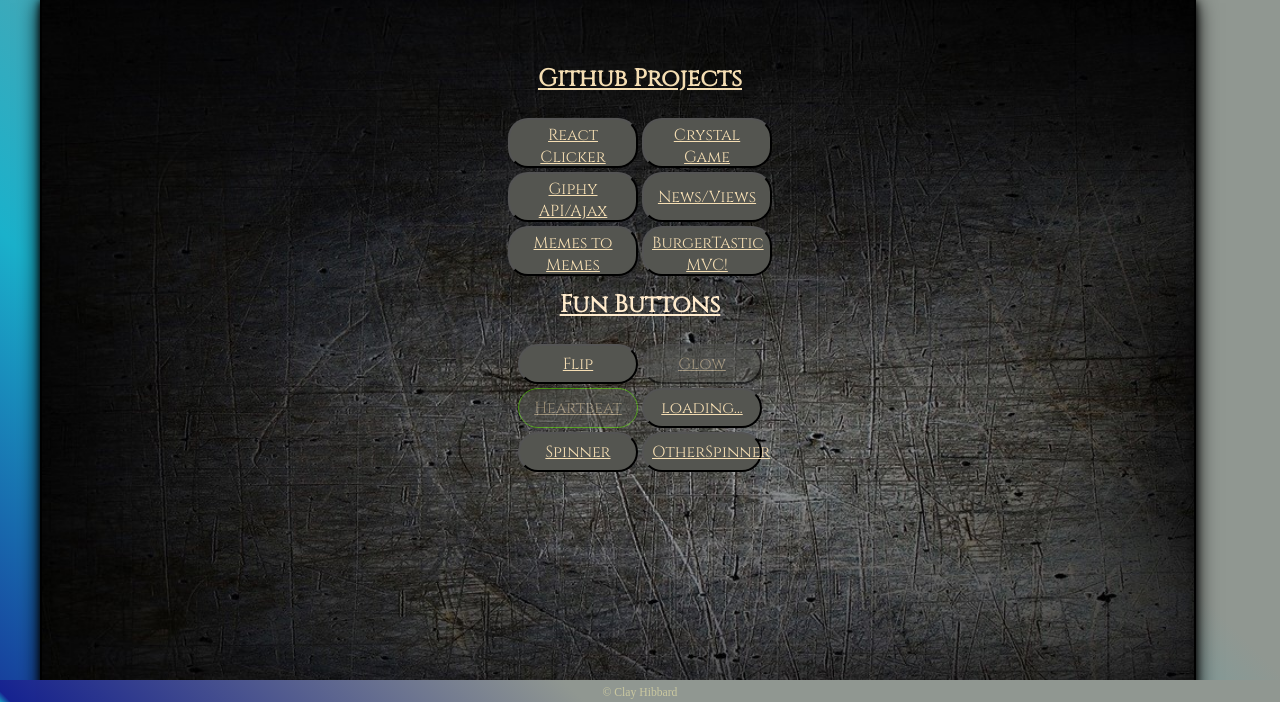
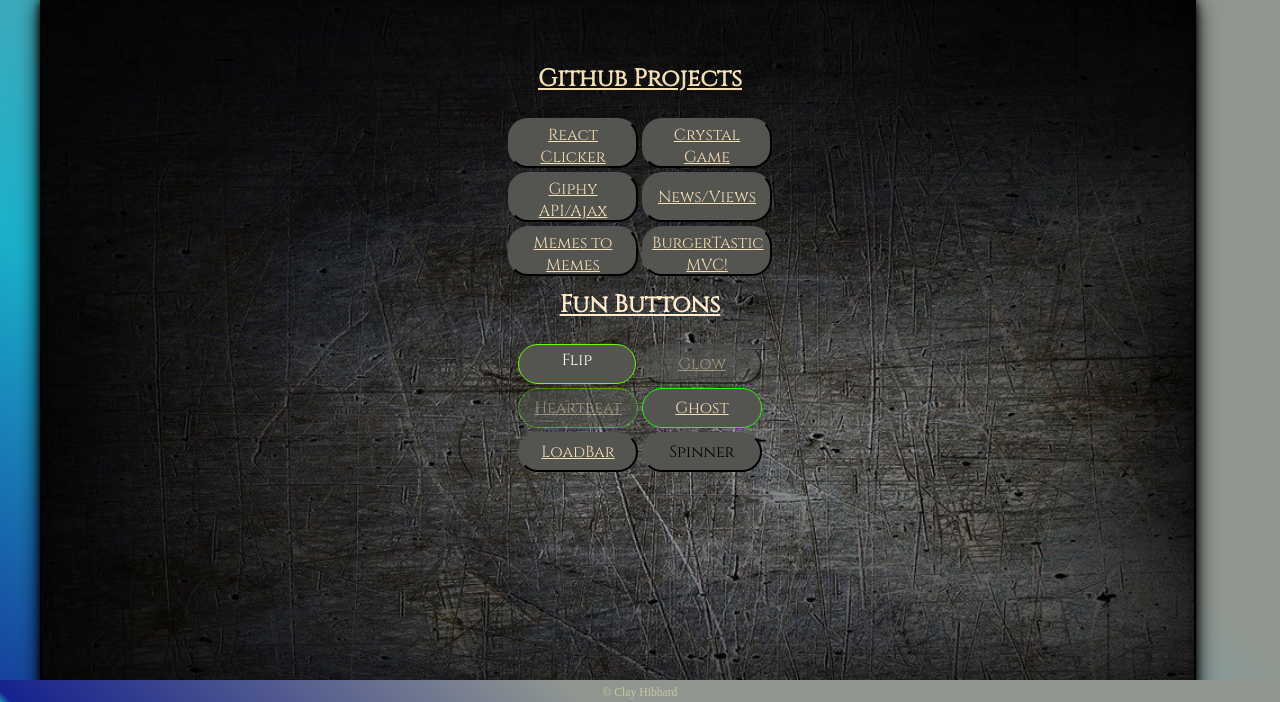
Before and after one commit to Hibbarcd/professionalRepo, a plain HTML site: page buttonsPage.html in a window 1280 px wide. Shown: the part 96-798 px from the top of the page. Drawn offline with Linux system fonts and the light colour scheme.

Commit message:
buttons page push

```diff
--- a/assets/css/buttonBonanza.css
+++ b/assets/css/buttonBonanza.css
@@ -1,3 +1,5 @@
+@import "bourbon";
+
 body, html {
 	margin: auto;
 	overflow: scroll;
@@ -91,6 +93,47 @@
 .button:hover {
 	border:2px solid red;
 }
+/*=============== flip =====================*/
+.flip-card {
+	width: 100px;
+	height: 30px;
+	border: 1px solid #67ff02;
+	font-family: 'Cinzel', serif;
+	font-size: 1em;
+	color: white;
+	border-radius:20px;
+	padding: 4px 8px;
+	position:relative;
+	background-color: #545550;
+	perspective: 1000px;
+}
+.flip-card-inner {
+	position: relative;
+	width: 100%;
+	height: 100%;
+	text-align: center;
+	transition: transform 0.8s;
+	transform-style: preserve-3d;
+  }
+  .flip-card:hover .flip-card-inner {
+	transform: rotateY(180deg);
+  }
+  .flip-card-front, .flip-card-back {
+	width: 100%;
+	height: 100%;
+	position: absolute;
+	font-family: 'Cinzel', serif;
+	font-size: 1em;
+	color: white;
+	border-radius:20px;
+	background-color: transparent;
+	backface-visibility: hidden;
+  }
+  .flip-card-back {
+	color: red;
+	font-weight: bold;
+	transform: rotateY(180deg);
+  }
 /*===============animated button section=====================*/
 .animate-button {
     width: 120px;
@@ -150,22 +193,59 @@
 		  border: 3px solid rgb(220, 20, 20);
 	  transform: scale(1);
 	}
-  }
+	}
   /*-------------------------------------*/
-  #btn4{
-	transition: all .5s;
-  }
-  #btn4:after{
-	top: 0;
-	z-index: -1;
-	transform: translate3D(-101%,0,0);
-  }
-
-  #btn4:hover:after{
-	transform: translate3D(0,0,0);
-	transition: all .5s;
-  }
-
+	#btn4 {
+    color: #fff;
+    cursor: pointer;
+    display: block;
+    position: relative;
+    border: 1px solid rgb(38, 247, 10);
+    transition: all 1s cubic-bezier(0.42, 0, 0.58, 1);
+}
+#btn4:hover {
+    color: #000 !important;
+		background-color: transparent;
+		border: 1px solid black;
+}
+#btn4:before {
+    left: 0%;
+    right: auto;
+    width: 100%;
+}
+#btn4:before {
+    display: block;
+    position: absolute;
+    top: 0px;
+    right: 0px;
+    height: 100%;
+    width: 0px;
+    z-index: -1;
+    content: '';
+    color: #000 !important;
+    background: #F7CA18;
+    transition: all 1s cubic-bezier(0.42, 0, 0.58, 1);
+}
+/*----------------------------loader button--------*/
+.loader:hover {
+    border: 10px solid #f3f3f3; /* Light grey */
+    border-top: 10px solid #3498db; /* Blue */
+    border-radius: 50%;
+    width: 30px;
+    height: 30px;
+	animation: spin 3s linear infinite;
+	border-bottom: 10px solid red;
+}
+@keyframes spin {
+    0% { transform: rotate(0deg); }
+    100% { transform: rotate(180deg); }
+}
+#btn6:hover {
+	background-color: transparent;
+	border: none;
+	color: transparent;
+	transition: .3s;
+}
 /*----------------------------Footer--------*/
 .footer small {
     font-weight: 400;
--- a/buttonsPage.html
+++ b/buttonsPage.html
@@ -59,7 +59,12 @@
                             <table class="table2">
                                 <tr>
                                     <td>
-                                            <button class="animate-button" id="btn-flip"><a href="#">Flip</a></button>
+                                            <div class="flip-card" id="flip">
+                                                <div class="flip-card-inner">
+                                                    <div class="flip-card-front"><a>Flip</a></div>
+                                                <div class="flip-card-back"><a>Flipped</a></div>
+                                                </div>
+                                            </div>
                                     </td>
                                     <td>
                                             <button class="animate-button" id="btn2"><a href="#">Glow</a></button>
@@ -70,15 +75,17 @@
                                             <button class="animate-button" id="btn3"><a href="#">Heartbeat</a></button>
                                     </td>
                                     <td>
-                                            <button class="animate-button" id="btn4"><a href="#">loading...</a></button>
+                                            <button class="animate-button" id="btn4"><a href="#">Ghost</a></button>
                                     </td>
                                 </tr>
                                 <tr>
                                     <td>
-                                            <button class="animate-button" id="btn5"><a href="#">Spinner</a></button>
+                                            <button class="animate-button" id="btn5"><a href="#">LoadBar</a></button>
                                     </td>
                                     <td>
-                                            <button class="animate-button" id="btn6"><a href="#">OtherSpinner</a></button>
+                                            <div class="loader">
+                                                    <button class="animate-button" id="btn6">Spinner</button>
+                                            </div>
                                     </td>
                                 </tr>
                             </table>
```
Also changed, not shown: diamond.js (added, +36 -0 lines), numberInputForm.html (added, +23 -0 lines), spiralgrid.js (added, +46 -0 lines).
